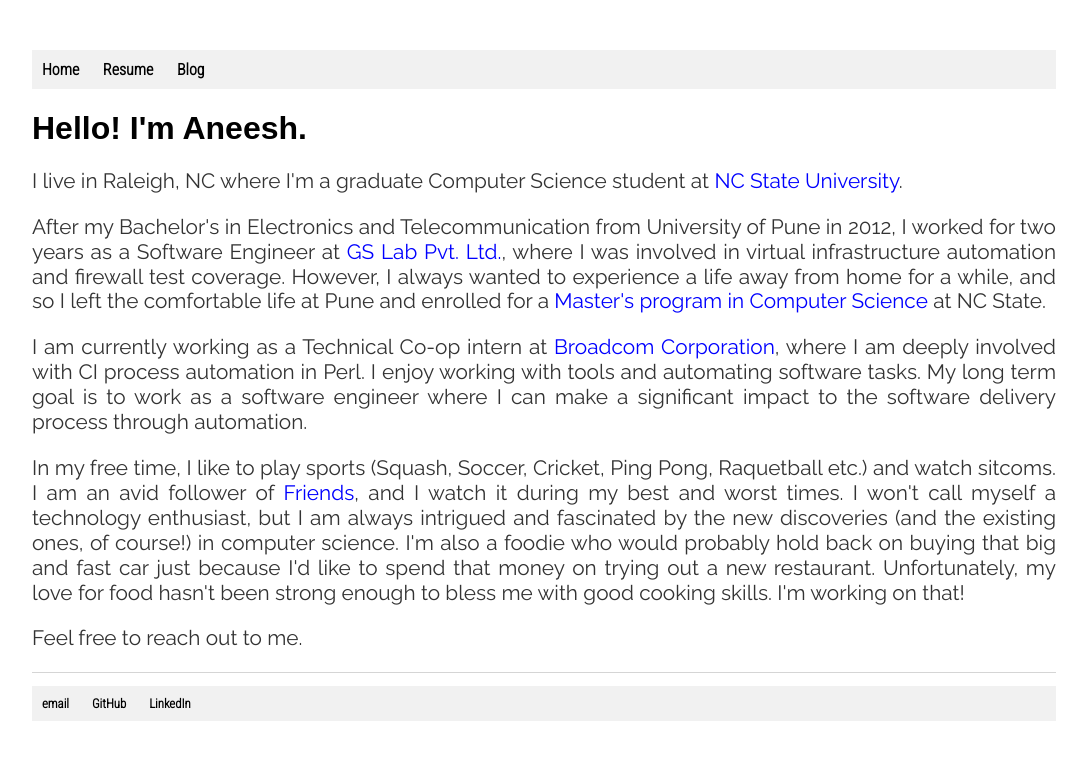
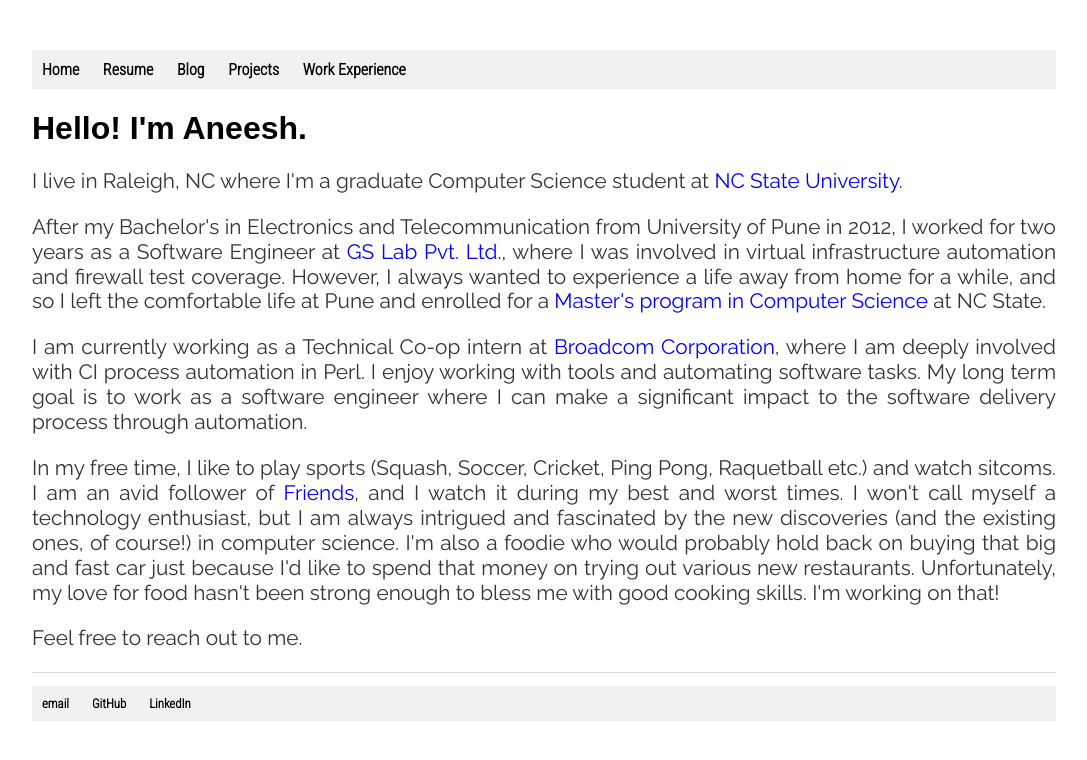
Before and after one commit to aneeshkher/aneeshkher.github.io, a Jekyll site: the page built from index.html, in a window 1280 px wide. Shown: the top 760 px of the page, without its empty margins (96-1183 px from the left). Built offline with Jekyll 4.4.1, drawn with Linux system fonts in a browser that asks for light colours.

Commit message:
Add Projects and Work Experience section in nav bar. Add some text to work experience. Upload resume

```diff
--- a/_layouts/default.html
+++ b/_layouts/default.html
@@ -2,7 +2,6 @@
 <html>
 	<head>
 		<link href='https://fonts.googleapis.com/css?family=Open+Sans+Condensed:300' rel='stylesheet' type='text/css'>
-		<link href='https://fonts.googleapis.com/css?family=Montserrat:700' rel='stylesheet' type='text/css'>
 		<link href='https://fonts.googleapis.com/css?family=Alegreya+Sans:300' rel='stylesheet' type='text/css'>
 		<link href='https://fonts.googleapis.com/css?family=Roboto+Condensed:300' rel='stylesheet' type='text/css'>
 		<link href='https://fonts.googleapis.com/css?family=PT+Sans' rel='stylesheet' type='text/css'>
@@ -15,9 +14,10 @@
 		<nav>
 		<ul>
 			<li><a href="/">Home</a></li>
-			<!-- <li><a href="/about">About</a></li> -->
 			<li><a href="/resume">Resume</a></li>
 			<li><a href="/blog">Blog</a></li>
+			<li><a href="/projects">Projects</a></li>
+			<li><a href="/work_exp">Work Experience</a></li>
 		</ul>
 		</nav>
 
--- a/css/main.css
+++ b/css/main.css
@@ -16,7 +16,11 @@
 nav ul li a {
     display: inline-block;
     color: #000;
-    padding: 10px 10px 10px 10px;
+    /*padding: 10px 10px 10px 10px;*/
+    padding-top: 10px;
+    padding-bottom: 10px;
+    padding-left: 10px;
+    padding-right: 10px;
     text-decoration: none;
 }
 
@@ -38,18 +42,9 @@
     text-decoration: none;
     color: white
 }
-/*a {
-    text-decoration: none;
-    color: #111;
-}*/
-/*ul a:hover {
-    background-color: #555;
-    text-decoration: none;
-    color: white
-}*/
+
 h1 {
     font-size: 2em;
-    /*font-family:'Helvetica', 'Arial', 'Sans-Serif';*/
 	font-family: 'Alegreya Sans', sans-serif;
 }
 p {
@@ -58,9 +53,27 @@
     color: #333;
 	text-align: justify;
 	text-justify: inter-word;
-	/*font-family: 'Open Sans Condensed', sans-serif;*/
     font-family: 'Raleway', sans-serif;
 }
+
+.para_text {
+    font-size: 1.2em;
+    line-height: 1.3em;
+    color: #333;
+    text-align: justify;
+    text-justify: inter-word;
+    font-family: 'Raleway', sans-serif;
+}
+
+.para_text1 {
+    font-size: 1.3em;
+    line-height: 1.5em;
+    color: #333;
+    text-align: justify;
+    text-justify: inter-word;
+    font-family: 'Raleway', sans-serif;
+}
+
 footer {
     border-top: 1px solid #d5d5d5;
     font-size: .8em;
@@ -155,12 +168,3 @@
 ul li ul li.skills {
 	padding: 3px;
 }
-
-/*ul.posts li.blog_post a {
-    color: #333;
-    text-decoration: none;
-}
-
-ul.posts li.blog_post a:hover {
-    color: blue;
-}*/
--- a/index.html
+++ b/index.html
@@ -15,7 +15,7 @@
 	<p>In my free time, I like to play sports (Squash, Soccer, Cricket, Ping Pong, Raquetball etc.) and watch sitcoms. I am an avid follower
 		of <a href="http://www.friends-tv.org/">Friends</a>, and I watch it during my best and worst times. I won't call myself a technology enthusiast, but I am
 		always intrigued and fascinated by the new discoveries (and the existing ones, of course!) in computer science. I'm also a foodie who would probably hold back on
-		buying that big and fast car just because I'd like to spend that money on trying out a new restaurant. Unfortunately, my love for food hasn't been
+		buying that big and fast car just because I'd like to spend that money on trying out various new restaurants. Unfortunately, my love for food hasn't been
 		strong enough to bless me with good cooking skills. I'm working on that!</p>
 
 	<p>Feel free to reach out to me.</p?
--- /dev/null
+++ b/projects/index.html
@@ -0,0 +1,6 @@
+---
+layout: default
+title: "Aneesh's projects"
+---
+
+<p>A list of all my amademic projects</p>
--- a/resume/index.html
+++ b/resume/index.html
@@ -1,8 +1,9 @@
 ---
 layout: default
-title: "Aneesh Kher's Resume"
+title: "Aneesh's Resume"
 ---
 <!-- <h1>My Resume</h1> -->
+<p>A PDF version of my resume is available <a href="/data/Resume_AneeshKher.pdf">here</a></p>
 <div class="resume">
 	<div class="resume_name">Aneesh Kher</div>
 	<div class="resume_address">Address: 1707-5 Crest Road, Raleigh, NC 27606, United States &#9679 Email: aakher@ncsu.edu</div>
```
Also changed, not shown: work_exp/index.html (added, +76 -0 lines), 1 other file.
